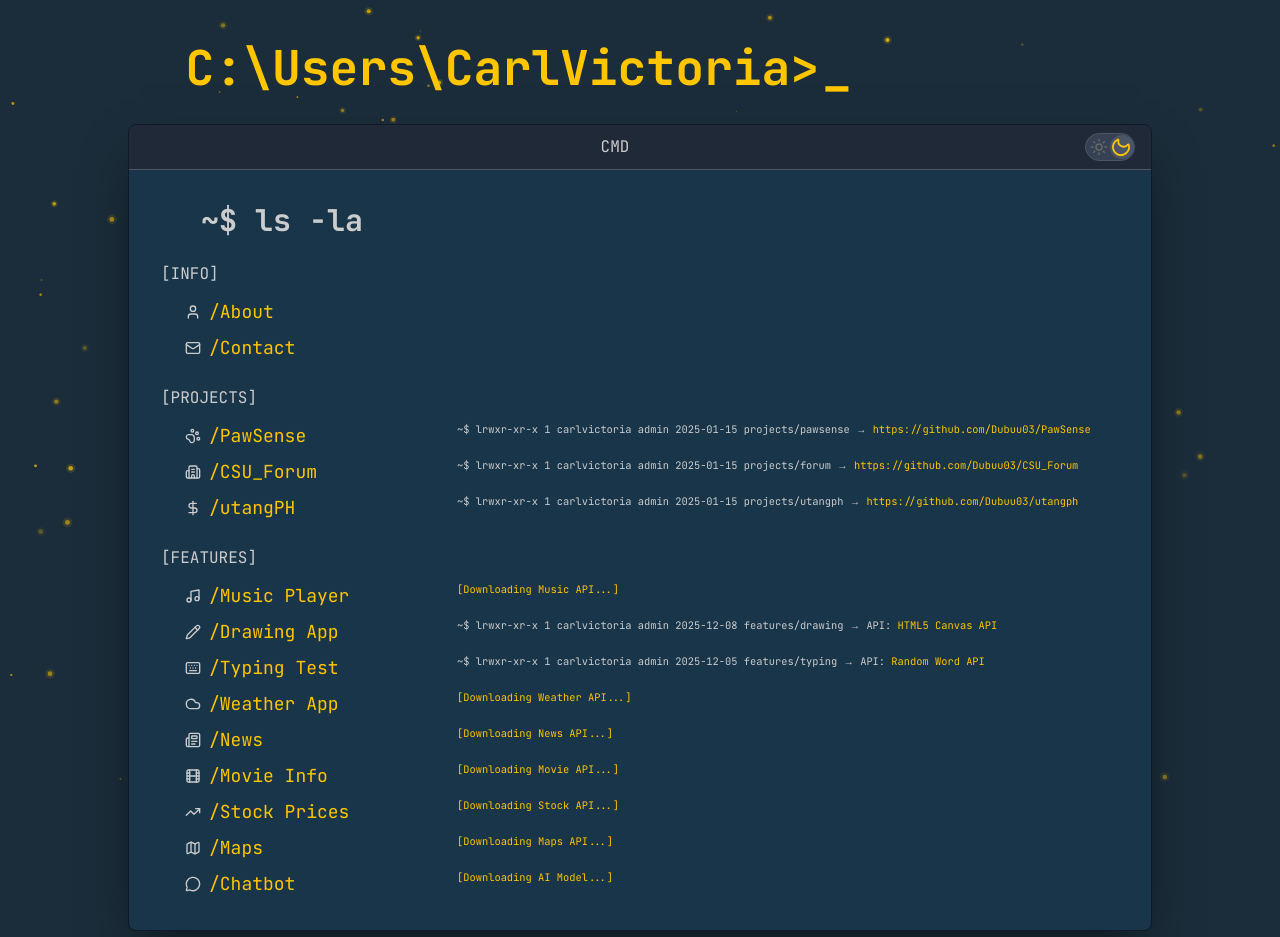
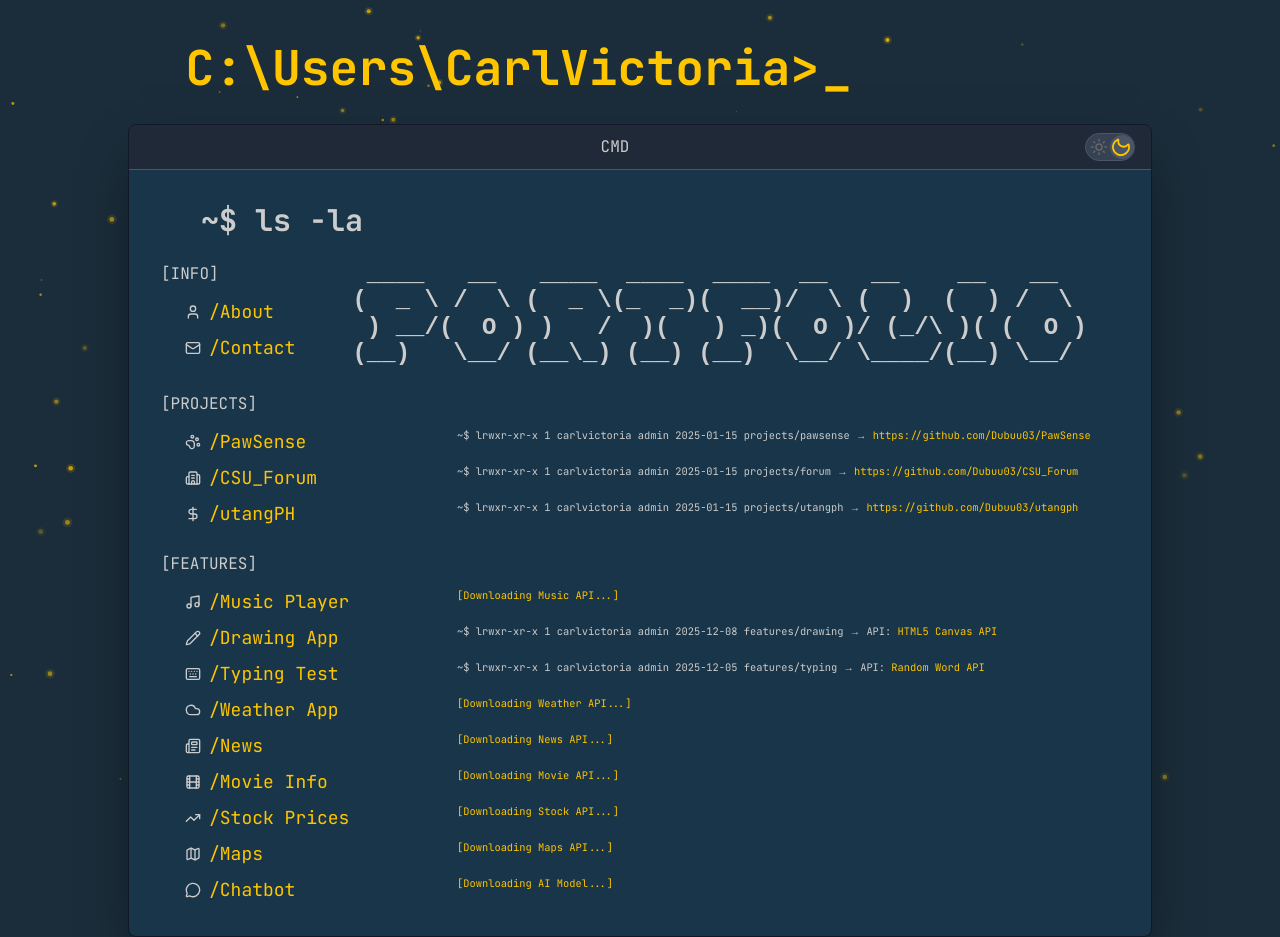
Before and after one commit to carlvictoria/carlvictoria-portfolio, a Next.js app: page / in a window 1280 px wide. Built offline with nearby package versions, Linux system fonts and the light colour scheme.

Commit message:
portfolio

```diff
--- a/src/components/ContentBox.tsx
+++ b/src/components/ContentBox.tsx
@@ -121,6 +121,7 @@ export default function ContentBox({ onThemeChange }: { onThemeChange?: (isDarkM
 
         <div className="space-y-6">
           {/* Info Section */}
+          <div className="flex justify-between items-start">
             <div>
               <p style={{color: isDarkMode ? 'var(--cmd-title)' : 'var(--cmd-title-l)', fontFamily: 'var(--font-terminal)', transition: 'color 0.3s ease'}} className="text-base mb-3">
                 [INFO]
@@ -137,6 +138,22 @@ export default function ContentBox({ onThemeChange }: { onThemeChange?: (isDarkM
                   <Mail size={16} color={isDarkMode ? 'var(--cmd-title)' : 'var(--cmd-title-l)'} /> /Contact
                 </p>
               </div>
+            </div>
+
+            <pre style={{
+              color: isDarkMode ? 'var(--cmd-title)' : 'var(--cmd-title-l)',
+              fontFamily: 'monospace',
+              fontSize: '1.5rem',
+              lineHeight: '1.1',
+              transition: 'color 0.3s ease',
+              marginRight: '2rem',
+              fontWeight: 'bold'
+            }}>
+{` ____   __   ____  ____  ____  __   __    __   __
+(  _ \\ /  \\ (  _ \\(_  _)(  __)/  \\ (  )  (  ) /  \\
+ ) __/(  O ) )   /  )(   ) _)(  O )/ (_/\\ )( (  O )
+(__)   \\__/ (__\\_) (__) (__)  \\__/ \\____/(__) \\__/`}
+            </pre>
           </div>
 
           {/* Projects Section */}
```
Also changed, not shown: src/assets/folder.png (added). Lines whose indentation alone changed are shown as unchanged.
